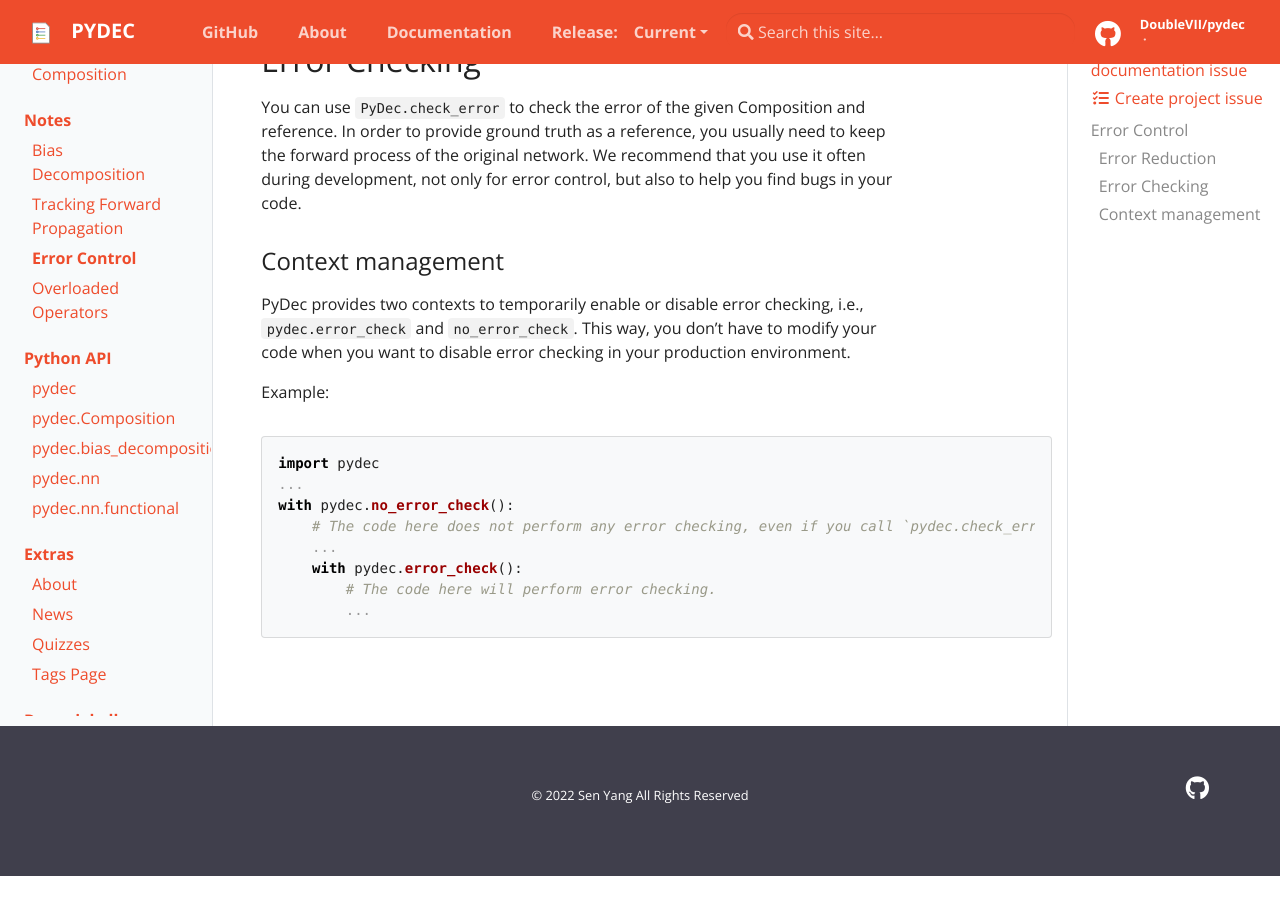
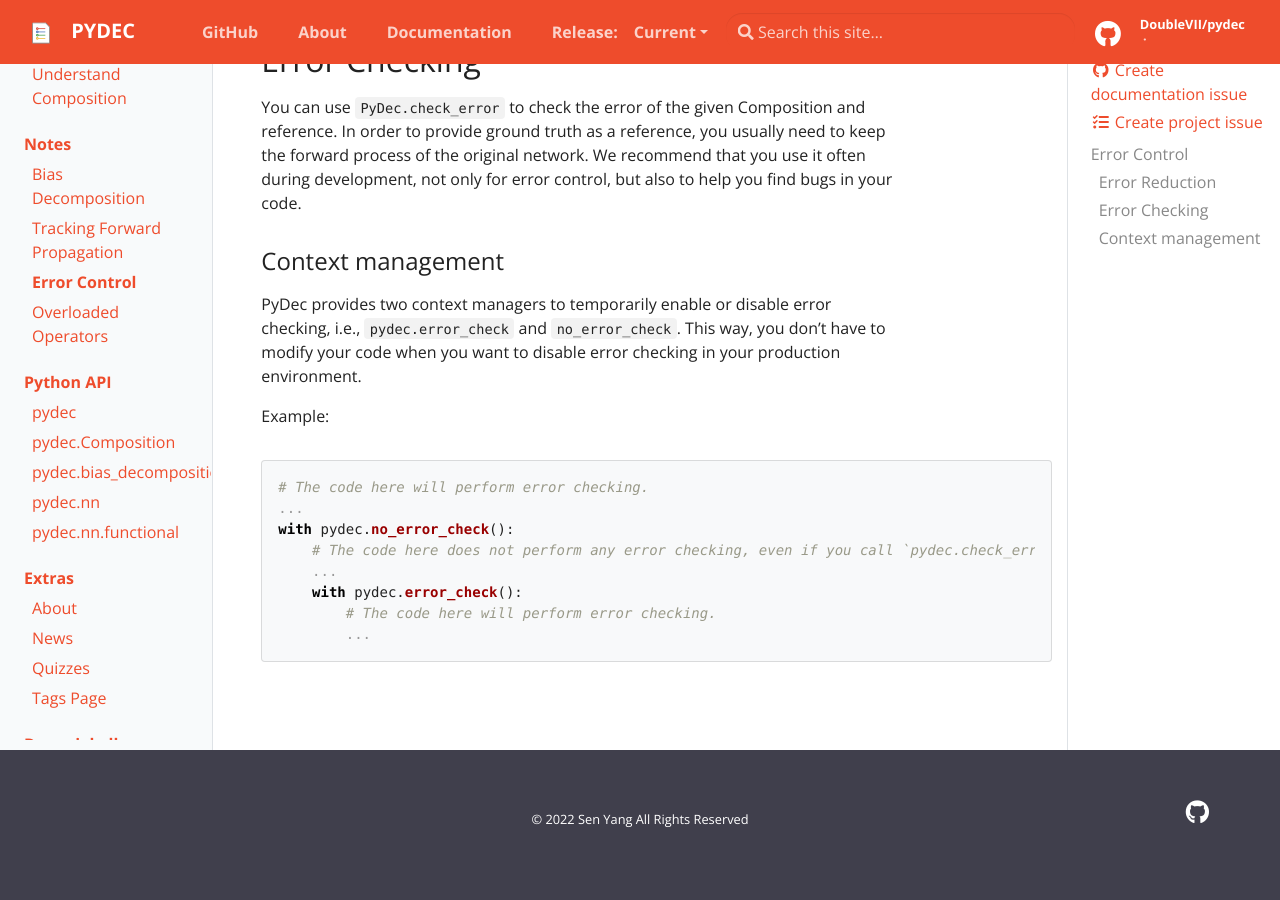
Before and after one commit to NJUNLP/pydec, a Jekyll site: the page built from docs/_docs/notes/error-control.md, in a window 1280 px wide and 900 px high, scrolled down 727 px. Built offline with Jekyll 4.4.1, drawn with Linux system fonts in a browser that asks for light colours; before the commit the page ends 1603 px from its top, so only the background shows below that.

Commit message:
fix typo and update content

````diff
--- a/docs/_docs/notes/error-control.md
+++ b/docs/_docs/notes/error-control.md
@@ -21,11 +21,11 @@ You can use `PyDec.check_error` to check the error of the given Composition and
 
 ### Context management
 
-PyDec provides two contexts to temporarily enable or disable error checking, i.e., `pydec.error_check` and `no_error_check`. This way, you don't have to modify your code when you want to disable error checking in your production environment.
+PyDec provides two context managers to temporarily enable or disable error checking, i.e., `pydec.error_check` and `no_error_check`. This way, you don't have to modify your code when you want to disable error checking in your production environment.
 
 Example:
 ```python
-import pydec
+# The code here will perform error checking.
 ...
 with pydec.no_error_check():
     # The code here does not perform any error checking, even if you call `pydec.check_error`.
````
Also changed, not shown: docs/_docs/notes/bias-decomposition.md (+9 -10 lines), docs/_docs/pythonapi/index.md (+1 -1 lines), docs/_docs/pythonapi/pydec/index.md (+1 -1 lines).
